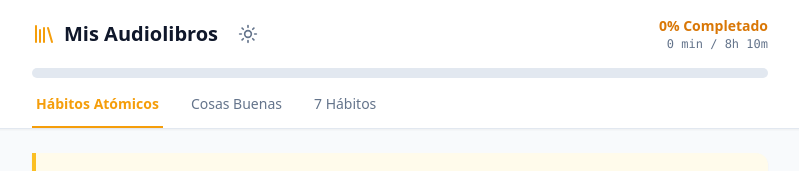
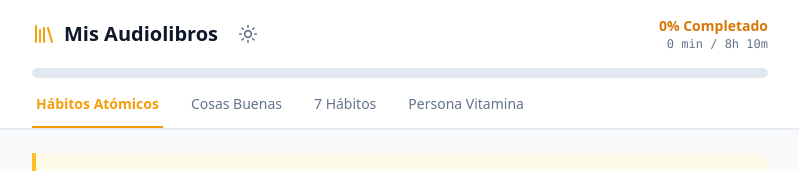
Before and after one commit to juanmiguel0927/Piloto, a plain HTML site: page index.html in a window 1280 px wide. Shown: the top 171 px of the page, without its empty margins (240-1039 px from the left). Drawn offline with nearby package versions, Linux system fonts and the light colour scheme.

Commit message:
Update index.html

```diff
--- a/index.html
+++ b/index.html
@@ -114,6 +114,9 @@
                 </button>
                 <button onclick="switchBook('sieteHabitos')" id="tab-sieteHabitos" class="tab-btn pb-3 px-1 text-sm whitespace-nowrap transition-colors">
                     7 Hábitos
+                </button>
+                <button onclick="switchBook('personaVitamina')" id="tab-personaVitamina" class="tab-btn pb-3 px-1 text-sm whitespace-nowrap transition-colors">
+                    Persona Vitamina
                 </button>
             </div>
         </div>
@@ -285,6 +288,52 @@
                         { id: 211, title: "Hábito 6: Sinergizar", start: "01:35:55", end: "02:24:05", videoId: "-ucQ4gG25GY" },
                         { id: 212, title: "Hábito 7: Afilar la Sierra", start: "02:24:05", end: "02:48:07", videoId: "-ucQ4gG25GY" },
                         { id: 213, title: "Conclusión y Reprogramación", start: "02:48:07", end: "03:01:50", videoId: "-ucQ4gG25GY" }
+                    ]}
+                ]
+            },
+            personaVitamina: {
+                title: "Encuentra tu persona vitamina",
+                author: "Marian Rojas Estapé",
+                videoId: "26Atrg0YyVE",
+                quotes: [
+                    "Comprender es aliviar.",
+                    "Estamos diseñados para convivir, para vincularnos, tratarnos y querernos.",
+                    "La felicidad depende en gran medida de la capacidad para tener buenas relaciones.",
+                    "Sé y rodéate siempre de personas vitamina.",
+                    "El amor es un acto de la voluntad."
+                ],
+                sections: [
+                    { title: "Introducción y Oxitocina", items: [
+                        { id: 300, title: "Introducción", start: "00:00:00", end: "00:07:34" },
+                        { id: 301, title: "1. La hormona de los abrazos", start: "00:07:34", end: "00:32:44" },
+                        { id: 302, title: "2. Los vínculos afectivos", start: "00:32:44", end: "00:44:05" },
+                        { id: 303, title: "3. La empatía una herramienta vitamina", start: "00:44:05", end: "00:53:56" },
+                        { id: 304, title: "4. Hombres y Testosterona", start: "00:53:56", end: "01:07:05" },
+                        { id: 305, title: "5. Qué sucede en las mujeres", start: "01:07:05", end: "01:24:21" },
+                        { id: 306, title: "6. Tocarse es necesario", start: "01:24:21", end: "01:33:33" },
+                        { id: 307, title: "7. La oxitocina sorprende", start: "01:33:33", end: "01:53:23" },
+                        { id: 308, title: "8. No es bueno estar solo", start: "01:53:23", end: "02:01:56" }
+                    ]},
+                    { title: "El Apego", items: [
+                        { id: 309, title: "9. Qué es el apego", start: "02:01:56", end: "02:30:01" },
+                        { id: 310, title: "10. Amamos como nos amaron", start: "02:30:01", end: "02:40:15" },
+                        { id: 311, title: "11. La confusión en la educación", start: "02:40:15", end: "03:10:09" },
+                        { id: 312, title: "12. El maltrato que más perjudica", start: "03:10:09", end: "03:54:02" },
+                        { id: 313, title: "13. Cómo sanar las heridas", start: "03:54:02", end: "04:42:57" }
+                    ]},
+                    { title: "Placer y Amor", items: [
+                        { id: 314, title: "14. El placer", start: "04:42:57", end: "05:31:17" },
+                        { id: 315, title: "15. Hablemos del amor", start: "05:31:17", end: "05:51:23" },
+                        { id: 316, title: "16. Elegir bien es un éxito", start: "05:51:23", end: "06:05:51" },
+                        { id: 317, title: "17. La teoría de la pirámide", start: "06:05:51", end: "06:28:19" },
+                        { id: 318, title: "18. Mejorar el éxito en una relación", start: "06:28:19", end: "06:44:26" },
+                        { id: 319, title: "19. Personalidad altamente sensible", start: "06:44:26", end: "06:54:09" }
+                    ]},
+                    { title: "Personas Tóxicas y Vitamina", items: [
+                        { id: 320, title: "20. Qué es una persona tóxica", start: "06:54:09", end: "07:05:47" },
+                        { id: 321, title: "21. Identificar a las personas que no convienen", start: "07:05:47", end: "07:23:56" },
+                        { id: 322, title: "22. Saber gestionar a las personas tóxicas", start: "07:23:56", end: "07:58:14" },
+                        { id: 323, title: "Personas Vitamina (Conclusión)", start: "07:58:14", end: "08:08:41" }
                     ]}
                 ]
             }
```
